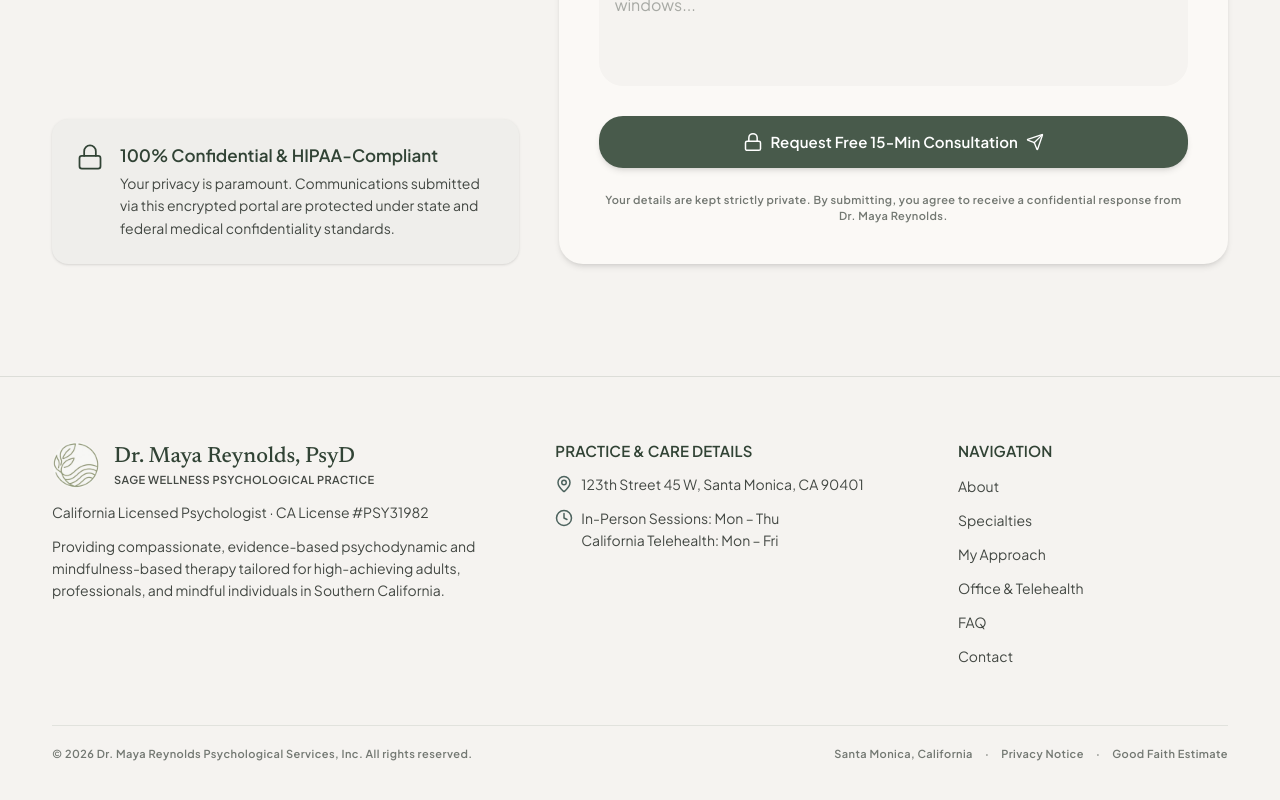
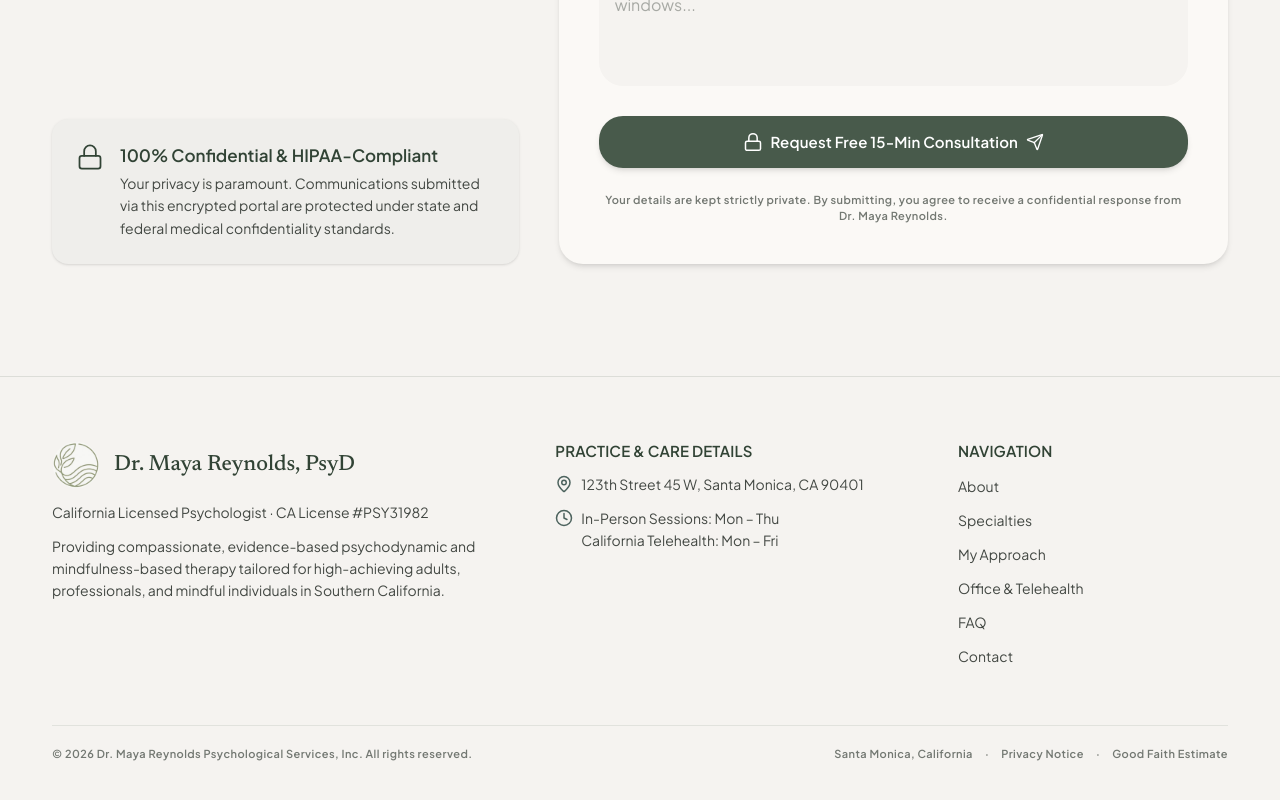
Before and after one commit to sagarx16/sage-cleaness, a Next.js app: page / in a window 1280 px wide. Shown: the part 8038-8838 px from the top of the page. Built offline with nearby package versions, Linux system fonts and the light colour scheme; no server answers.

Commit message:
fix(footer): remove Sage Wellness subtitle text from footer

```diff
--- a/src/components/layout/Footer.tsx
+++ b/src/components/layout/Footer.tsx
@@ -25,12 +25,6 @@ export default function Footer() {
                   style={{ fontFamily: 'var(--font-newsreader)', fontSize: '22px', lineHeight: '30px' }}
                 >
                   {SITE_NAME}
-                </span>
-                <span
-                  className="text-[var(--color-on-surface-variant)] tracking-wider uppercase"
-                  style={{ fontSize: '11px', lineHeight: '16px', letterSpacing: '0.04em', fontWeight: 600 }}
-                >
-                  Sage Wellness Psychological Practice
                 </span>
               </div>
             </div>
--- a/src/components/layout/Header.tsx
+++ b/src/components/layout/Header.tsx
@@ -75,7 +75,7 @@ export default function Header() {
               <div className="relative flex items-center justify-center shrink-0 w-9 h-9 sm:w-11 sm:h-11 rounded-full overflow-hidden ring-1 ring-[var(--color-outline-variant)]/60 bg-[var(--color-surface-container)] transition-all duration-300 group-hover:ring-[var(--color-primary)]/40 group-hover:scale-105 shadow-xs">
                 <Image
                   src="/logo.png"
-                  alt="Dr. Maya Reynolds — Sage Wellness Psychological Practice emblem"
+                  alt="Dr. Maya Reynolds, PsyD emblem"
                   width={40}
                   height={40}
                   className="h-full w-full object-cover"
```
